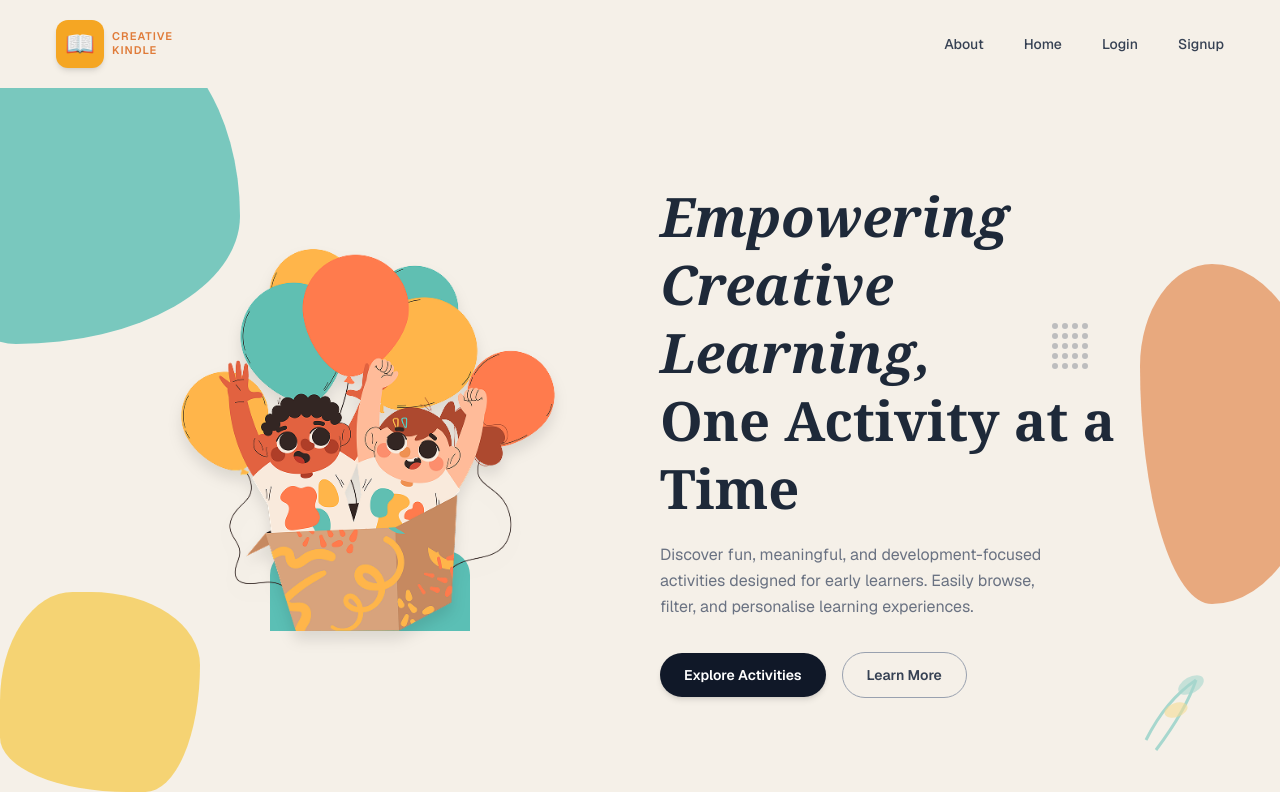
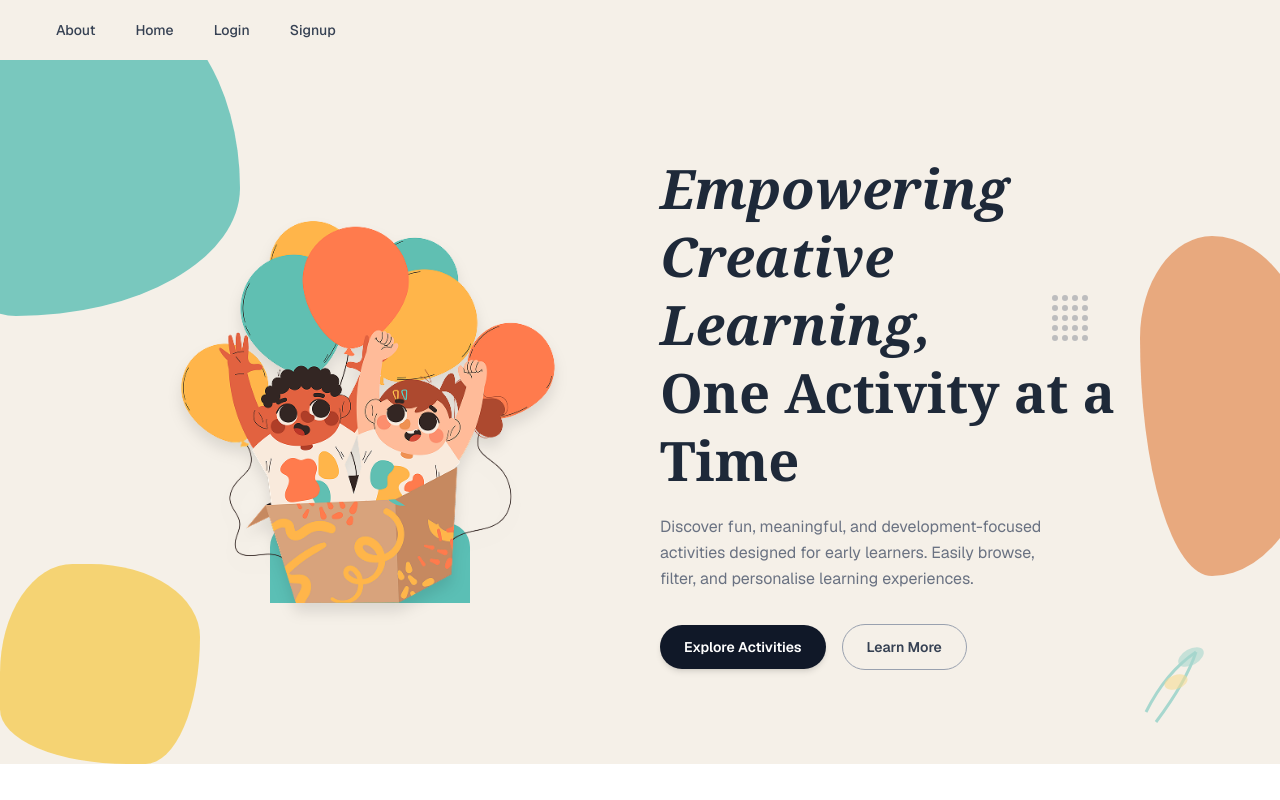
Before and after one commit to ShreeyaPaudel/kreative-kindle-Web-Api-Frontend, a Next.js app: page / in a window 1280 px wide. Shown: the top 800 px of the page. Built offline with nearby package versions, Linux system fonts and the light colour scheme.

Commit message:
Sprint-7 final changes: middleware, admin pages, profile and tsconfig updates

```diff
--- a/app/admin/activities/page.tsx
+++ b/app/admin/activities/page.tsx
@@ -45,8 +45,11 @@ export default function AdminActivitiesPage() {
     fetch(`${process.env.NEXT_PUBLIC_API_URL}/api/activities`, {
       headers: { Authorization: `Bearer ${decodeURIComponent(token)}` },
     })
-      .then(r => r.json())
-      .then(d => setActivities(Array.isArray(d) ? d : []))
+      .then(async r => {
+        if (r.status === 401 || r.status === 403) { router.push("/auth/login"); return; }
+        const d = await r.json();
+        setActivities(Array.isArray(d) ? d : []);
+      })
       .catch(() => showToast("Failed to load activities", "error"))
       .finally(() => setLoading(false));
   }, []);
--- a/app/admin/users/page.tsx
+++ b/app/admin/users/page.tsx
@@ -31,6 +31,7 @@ async function fetchAdminUsers(token: string, page: number, limit: number) {
   const text = await res.text();
   let data: any = null;
   try { data = text ? JSON.parse(text) : null; } catch { data = text; }
+  if (res.status === 401 || res.status === 403) { redirect("/auth/login"); }
   if (!res.ok) throw new Error(typeof data === "string" ? data : data?.message || `Error ${res.status}`);
   return data;
 }
--- a/app/page.tsx
+++ b/app/page.tsx
@@ -4,18 +4,10 @@ export default function HomePage() {
   return (
     <main className="min-h-screen bg-[#f5f0e8] overflow-x-hidden font-sans">
 
-      {/* ── NAVBAR ─────────────────────────────────────────────── */}
+
       <nav className="relative z-20 flex items-center justify-between px-8 py-5 md:px-14">
         {/* Logo */}
-        <div className="flex items-center gap-2">
-          <div className="w-12 h-12 rounded-xl bg-[#f5a623] flex items-center justify-center shadow-md">
-            <span className="text-2xl">📖</span>
-          </div>
-          <div className="leading-tight">
-            <p className="text-[11px] font-semibold text-[#e07b39] uppercase tracking-widest">Creative</p>
-            <p className="text-[11px] font-semibold text-[#e07b39] uppercase tracking-widest">Kindle</p>
-          </div>
-        </div>
+
 
         {/* Nav links */}
         <div className="hidden md:flex items-center gap-10 text-sm font-medium text-gray-700">
@@ -32,7 +24,7 @@ export default function HomePage() {
         </div>
       </nav>
 
-      {/* ── HERO ───────────────────────────────────────────────── */}
+
       <section className="relative min-h-[88vh] flex items-center overflow-hidden">
 
         {/* Organic blob — top left teal */}
--- a/app/user/profile/page.tsx
+++ b/app/user/profile/page.tsx
@@ -173,7 +173,6 @@ export default function UserProfilePage() {
               ))}
             </div>
             <div className="flex items-center gap-2">
-
               <Link href="/user/profile"
                 className="w-9 h-9 rounded-full overflow-hidden border-2 flex-shrink-0"
                 style={{ borderColor: "#fcd9b6", boxShadow: "0 2px 12px rgba(251,146,60,.2)" }}>
--- a/tsconfig.json
+++ b/tsconfig.json
@@ -30,6 +30,6 @@
     ".next/types/**/*.ts",
     ".next/dev/types/**/*.ts",
     "**/*.mts"
-  ],
+, "jest.config.js"  ],
   "exclude": ["node_modules"]
 }
```
Also changed, not shown: middleware.ts (+4 -4 lines).
